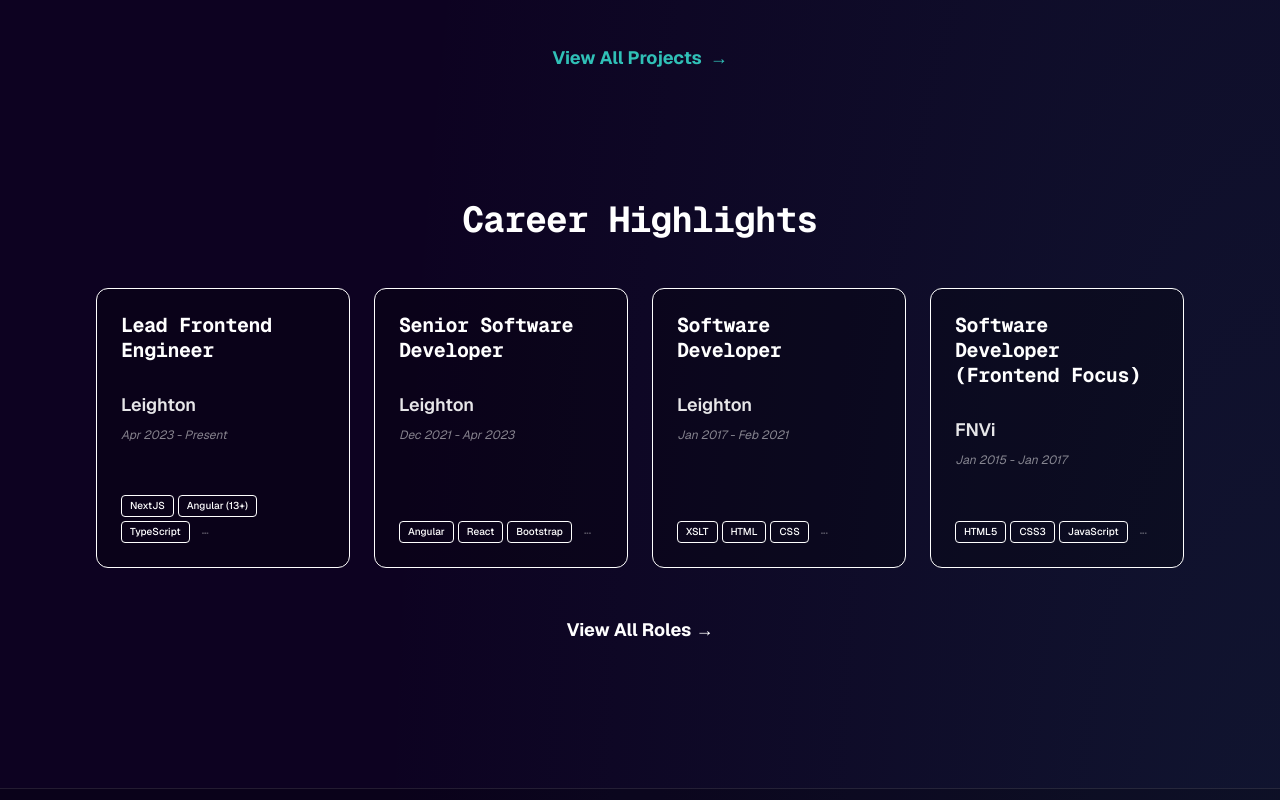
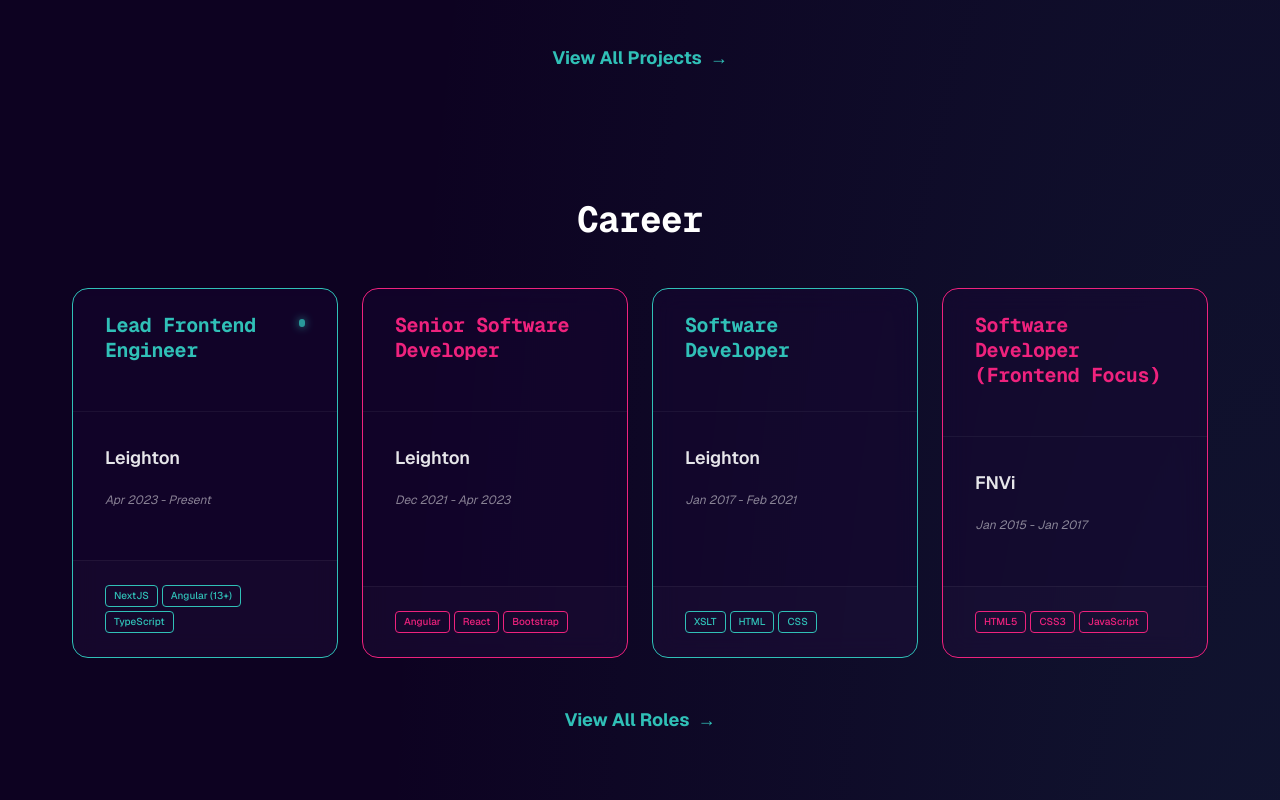
Before and after one commit to joshhallan/portfolio2025, a Next.js app: page / in a window 1280 px wide. Shown: the part 3300-4100 px from the top of the page. Built offline with nearby package versions, Linux system fonts and the light colour scheme; no server answers.

Commit message:
feat: implement global styling for experience section

```diff
--- a/src/components/HomePage/Experience/Experience.tsx
+++ b/src/components/HomePage/Experience/Experience.tsx
@@ -3,83 +3,82 @@
 import React from "react";
 import Link from "next/link";
 import { EXPERIENCE_DATA } from "@/data/experience";
+import Card from "@/components/Global/Card/Card";
 
 const MAX_JOBS_TO_SHOW = 4;
 const summaryData = EXPERIENCE_DATA.slice(0, MAX_JOBS_TO_SHOW);
 
 export default function ExperienceSummary() {
-  const neonPink = "var(--neon-pink)";
-  const neonBlue = "var(--neon-blue)";
-
   return (
-    <section id="experience" className="container mx-auto max-w-6xl px-8 py-16">
+    <section id="experience" className="w-full py-16">
+      <div className="max-w-[1200px] mx-auto px-8">
         <h2 className="text-4xl font-bold mb-12 text-center text-white">
-        Career Highlights
+          Career
         </h2>
 
         <div className="grid grid-cols-1 md:grid-cols-2 lg:grid-cols-4 gap-6">
           {summaryData.map((job, index) => {
-          const cardColor = index % 2 === 0 ? neonBlue : neonPink;
+            // Alternating neon blue and pink for that cyber-dashboard aesthetic
+            const variant = index % 2 === 0 ? "cyan" : "pink";
+            const accentColor =
+              variant === "cyan"
+                ? "var(--color-secondary)"
+                : "var(--color-primary)";
 
             return (
-            <div
+              <Card
                 key={job.id}
-              className="group p-6 rounded-xl border transition-all duration-300 hover:scale-[1.02] flex flex-col justify-between h-auto min-h-[220px] md:h-[280px]"
-              style={{
-                borderColor: `${cardColor}40`,
-                backgroundColor: "#00000040",
-                boxShadow: `0 0 15px ${cardColor}10`,
-              }}
+                variant={variant}
+                className="h-full min-h-[220px] md:min-h-[280px]"
               >
-              <div>
-                <div className="flex justify-between items-start mb-1">
+                <Card.Header>
+                  <div className="flex justify-between items-start">
                     <h3
-                    className="text-xl font-bold leading-tight transition-colors"
-                    style={{ color: cardColor }}
+                      className="text-xl font-bold leading-tight"
+                      style={{ color: accentColor }}
                     >
                       {job.title}
                     </h3>
+                    {/* Active role pulse indicator */}
                     {job.id === 1 && (
                       <span
                         className="flex h-2 w-2 mt-1.5 rounded-full animate-pulse shadow-lg"
                         style={{
-                        backgroundColor: cardColor,
-                        boxShadow: `0 0 8px ${cardColor}`,
+                          backgroundColor: accentColor,
+                          boxShadow: `0 0 8px ${accentColor}`,
                         }}
-                    ></span>
+                      />
                     )}
                   </div>
-                <p className="text-white/90 text-lg font-semibold mb-2">
+                </Card.Header>
+
+                <Card.Body>
+                  <p className="text-white/90 text-lg font-semibold">
                     {job.company}
                   </p>
-                <p className="text-xs italic text-white/50 mb-4">
+                  <p className="text-xs italic text-white/50 mt-1">
                     {job.duration}
                   </p>
-              </div>
+                </Card.Body>
 
-              <div className="mt-auto">
+                <Card.Footer className="mt-auto">
                   <div className="flex flex-wrap gap-1">
                     {job.technologies.slice(0, 3).map((tech, i) => (
                       <span
                         key={i}
                         className="px-2 py-0.5 text-[10px] rounded font-medium border"
                         style={{
-                        color: cardColor,
-                        borderColor: `${cardColor}30`,
-                        backgroundColor: `${cardColor}10`,
+                          color: accentColor,
+                          borderColor: `${accentColor}30`,
+                          backgroundColor: `${accentColor}10`,
                         }}
                       >
                         {tech}
                       </span>
                     ))}
-                  {job.technologies.length > 3 && (
-                    <span className="px-2 py-0.5 text-[10px] text-white/30 font-bold">
-                      ...
-                    </span>
-                  )}
                   </div>
-              </div>
-            </div>
+                </Card.Footer>
+              </Card>
             );
           })}
         </div>
@@ -87,11 +86,15 @@
         <div className="text-center mt-12">
           <Link
             href="/career"
-          className="text-lg font-bold transition-all"
-          style={{ color: neonBlue }}
+            className="text-lg font-bold transition-all hover:brightness-125 group inline-flex items-center gap-2"
+            style={{ color: "var(--color-secondary)" }}
           >
-          View All Roles →
+            <span>View All Roles</span>
+            <span className="transition-transform group-hover:translate-x-1">
+              →
+            </span>
           </Link>
+        </div>
       </div>
     </section>
   );
```
Lines whose indentation alone changed are shown as unchanged.
